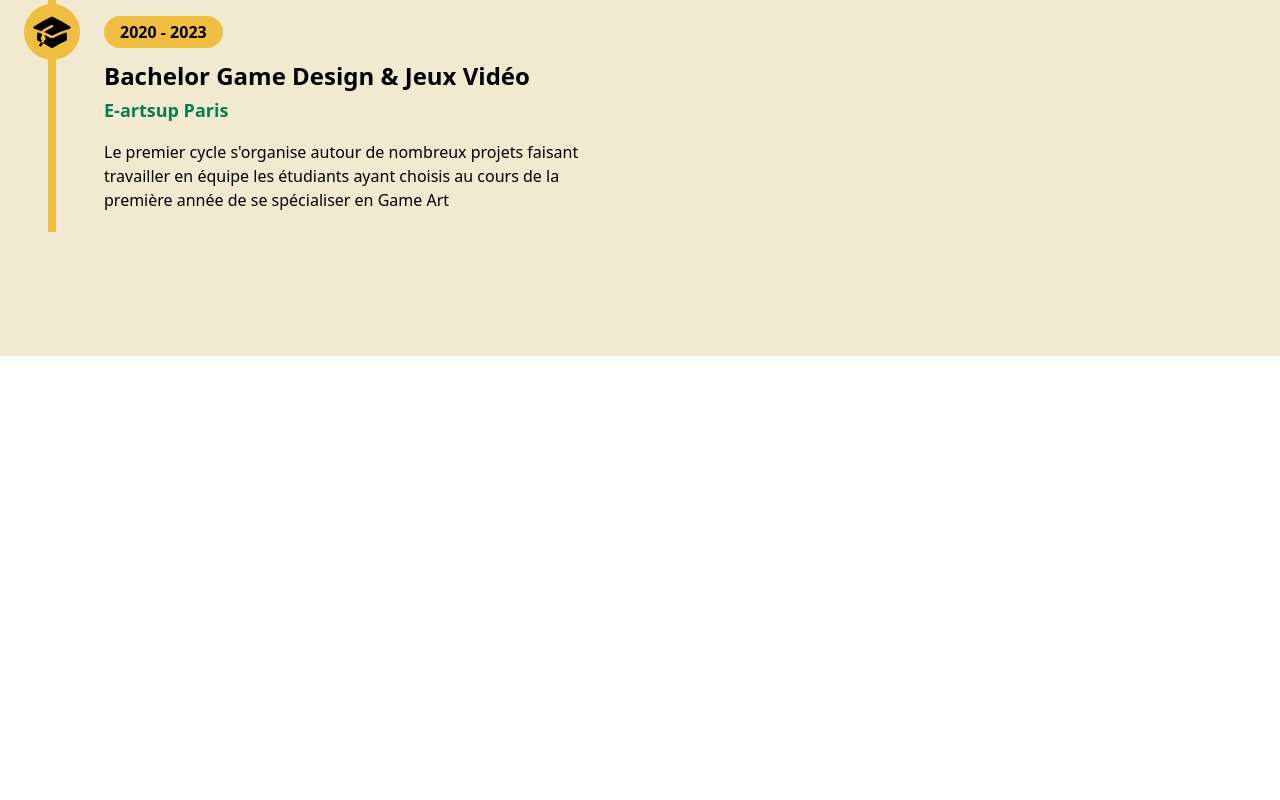
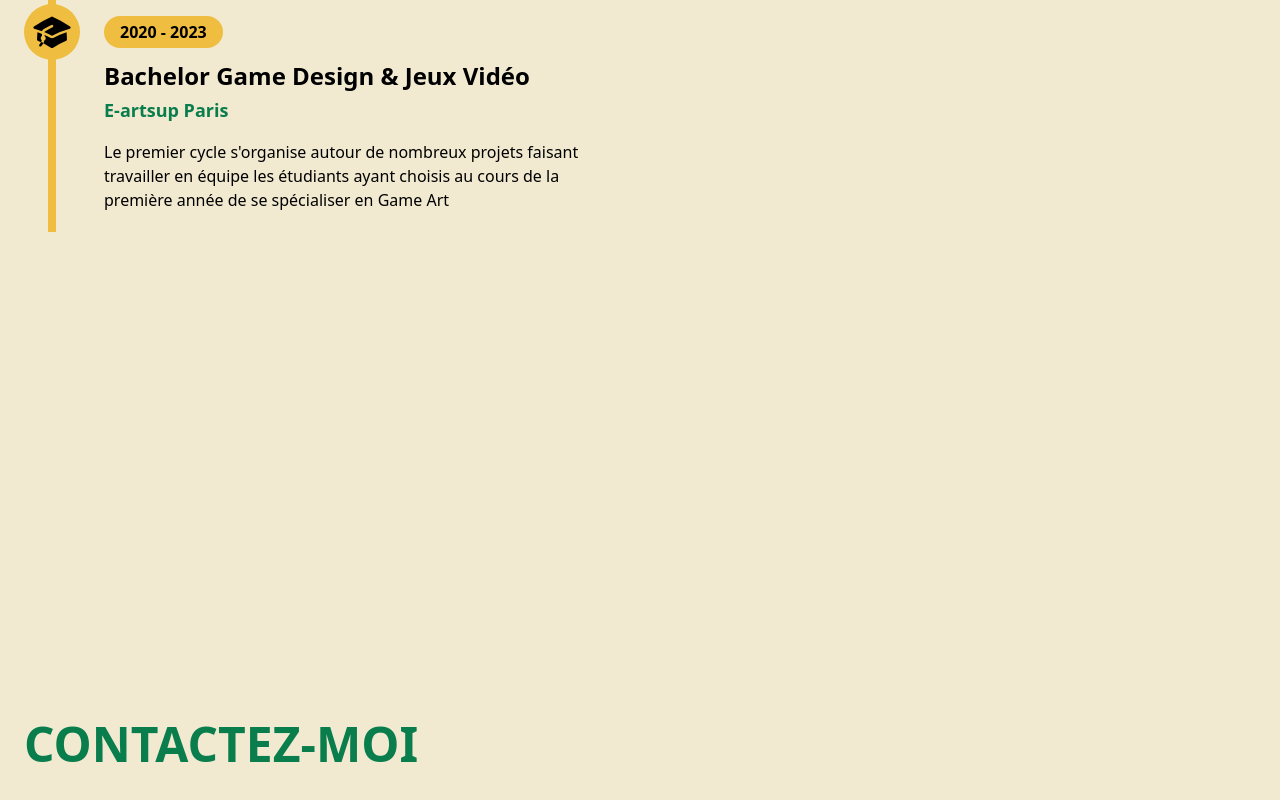
Before and after one commit to blardtony/aurore-saderne-portfolio, a React (Vite) app: page / in a window 1280 px wide. Shown: the part 2044-2844 px from the top of the page. Before the commit the page ends 2400 px from the top, so only its background shows below. Built offline with nearby package versions, Linux system fonts and the light colour scheme.

Commit message:
Add Contact in App

```diff
--- a/src/App.tsx
+++ b/src/App.tsx
@@ -1,4 +1,5 @@
 import "./App.css";
+import Contact from "./components/contact/Contact";
 import SchoolExperience from "./components/experience/SchoolExperience";
 import WorkExperience from "./components/experience/WorkExperience";
 import Header from "./components/header/Header";
@@ -12,6 +13,7 @@ function App() {
         <Hero />
         <WorkExperience />
         <SchoolExperience />
+        <Contact />
       </div>
     </div>
   );
```
